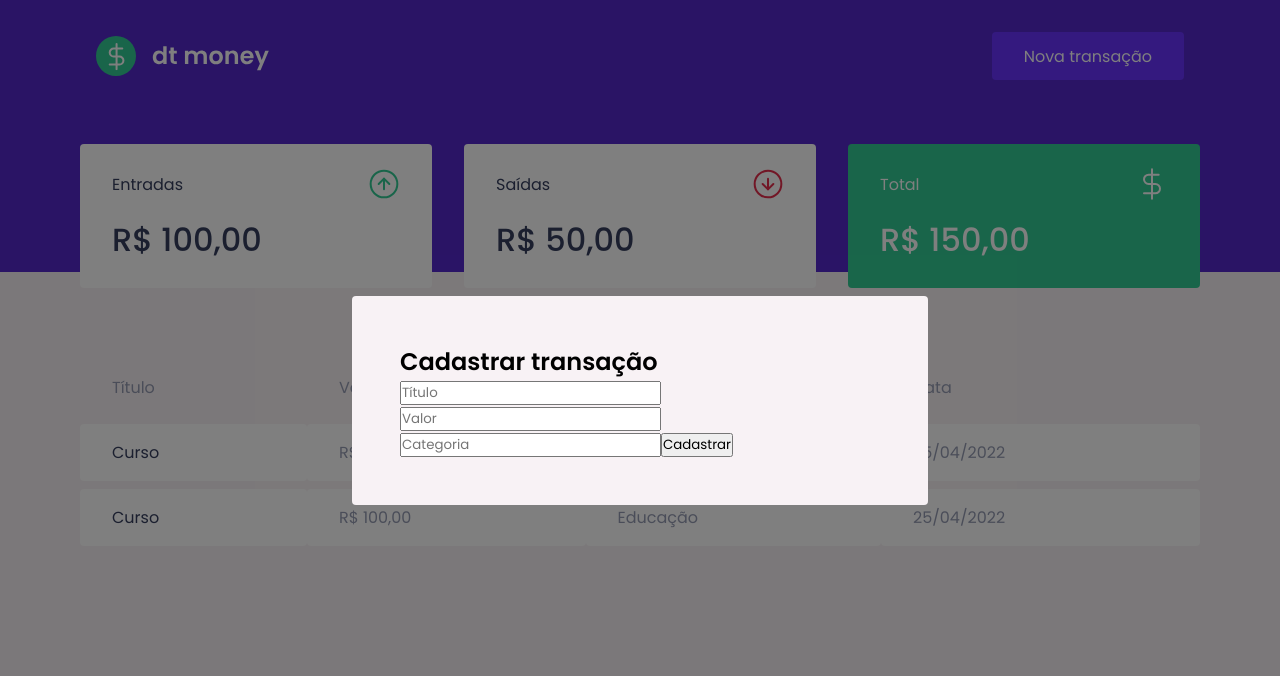
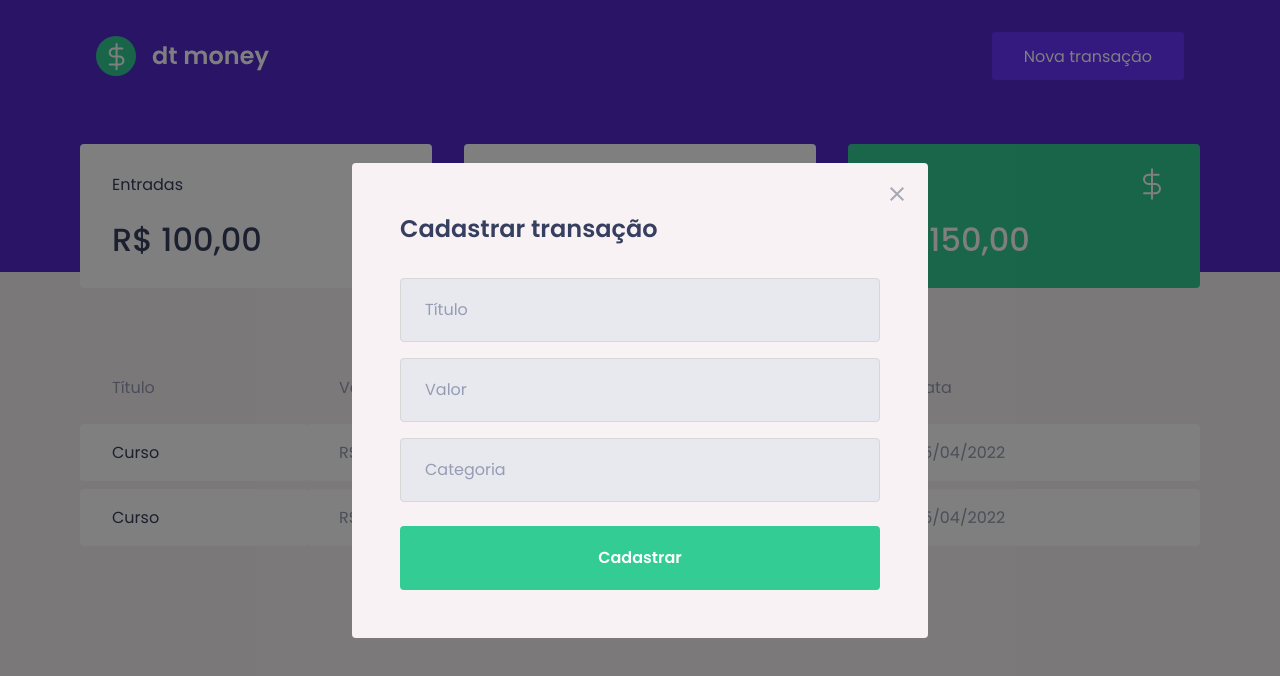
Before and after one commit to ignite-bootcamp/dtmoney, a React (Create React App) app: page / in a window 1280 px wide. Both pictures are taken after a click on the button "Nova transação". Shown: the top 676 px of the page. Built offline with nearby package versions, Linux system fonts and the light colour scheme.

Commit message:
feat(components): styling modal

```diff
--- a/src/components/NewTransactionModal/index.tsx
+++ b/src/components/NewTransactionModal/index.tsx
@@ -1,5 +1,6 @@
 import Modal from 'react-modal';
-import { Container } from './styles';
+import { Container, Close } from './styles';
+import closeImg from '../../assets/close.svg';
 
 type NewTransactionsModalProps = {
   isOpen: boolean;
@@ -17,6 +18,9 @@
       overlayClassName="react-modal-overlay"
       className="react-modal-content"
     >
+      <Close onClick={onRequestClose}>
+        <img src={closeImg} alt="Fechar" />
+      </Close>
       <Container>
         <h2>Cadastrar transação</h2>
 
--- a/src/components/NewTransactionModal/styles.ts
+++ b/src/components/NewTransactionModal/styles.ts
@@ -1,3 +1,58 @@
 import styled from 'styled-components';
 
-export const Container = styled.form``;
+export const Container = styled.form`
+  h2 {
+    color: var(--text-title);
+    font-size: 1.5rem;
+    margin-bottom: 2rem;
+  }
+
+  input {
+    width: 100%;
+    padding: 0 1.5rem;
+    height: 4rem;
+    border-radius: 0.25rem;
+    background-color: #e7e9ee;
+    border: 1px solid #d7d7d7;
+    font-weight: 400;
+    font-size: 1rem;
+
+    & + input {
+      margin-top: 1rem;
+    }
+
+    &::placeholder {
+      color: var(--text-body);
+    }
+  }
+
+  button[type='submit'] {
+    width: 100%;
+    padding: 0 1.5rem;
+    height: 4rem;
+    background-color: var(--green);
+    color: var(--shape);
+    border-radius: 0.25rem;
+    border: none;
+    font-size: 1rem;
+    margin-top: 1.5rem;
+    font-weight: 600;
+    transition: filter 0.2s ease-in-out;
+    &:hover {
+      filter: brightness(0.9);
+    }
+  }
+`;
+
+export const Close = styled.button`
+  position: absolute;
+  top: 1.5rem;
+  right: 1.5rem;
+  cursor: pointer;
+  background-color: transparent;
+  border: none;
+  transition: filter 0.2s ease-in-out;
+  &:hover {
+    filter: brightness(0.9);
+  }
+`;
```
